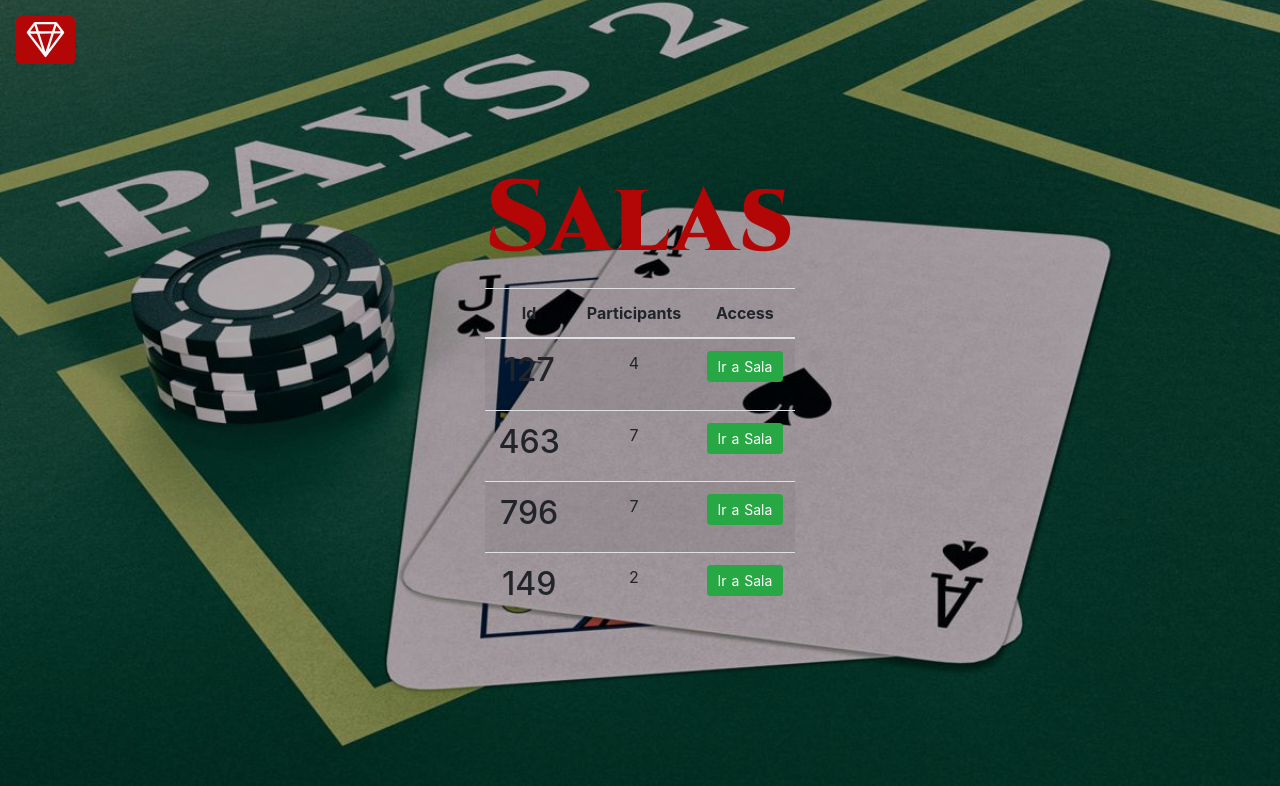
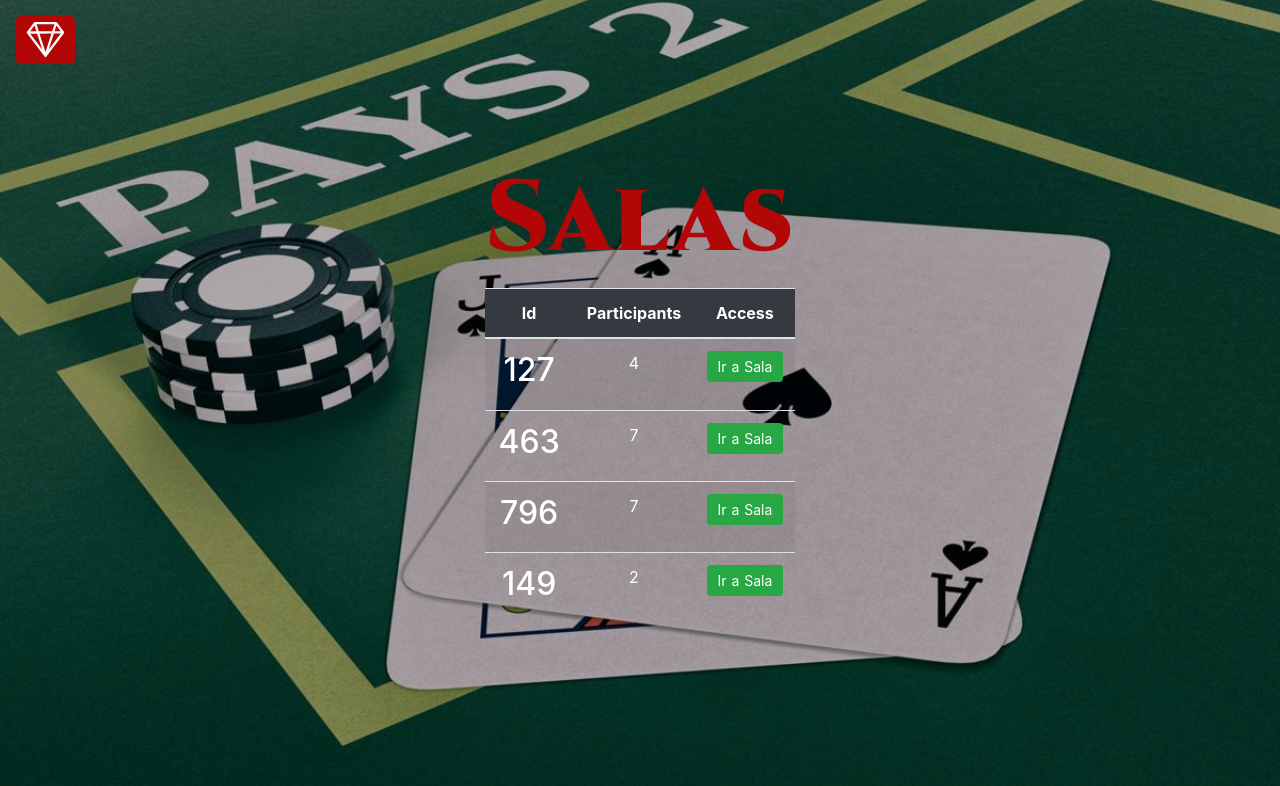
Before and after one commit to luisedudiaz/Blackjack, a Nuxt app: page /salas in a window 1280 px wide. Shown: the top 786 px of the page. Built offline with nearby package versions, Linux system fonts and the light colour scheme; no server answers.

Commit message:
diseno pagina salas

```diff
--- a/pages/salas/index.vue
+++ b/pages/salas/index.vue
@@ -10,6 +10,8 @@
             striped
             hover
             :items="items"
+            class="text-white"
+            thead-class="green-bg bg-dark text-white"
             :fields="fields"
             :tbody-tr-class="rowClass"
           >
```
